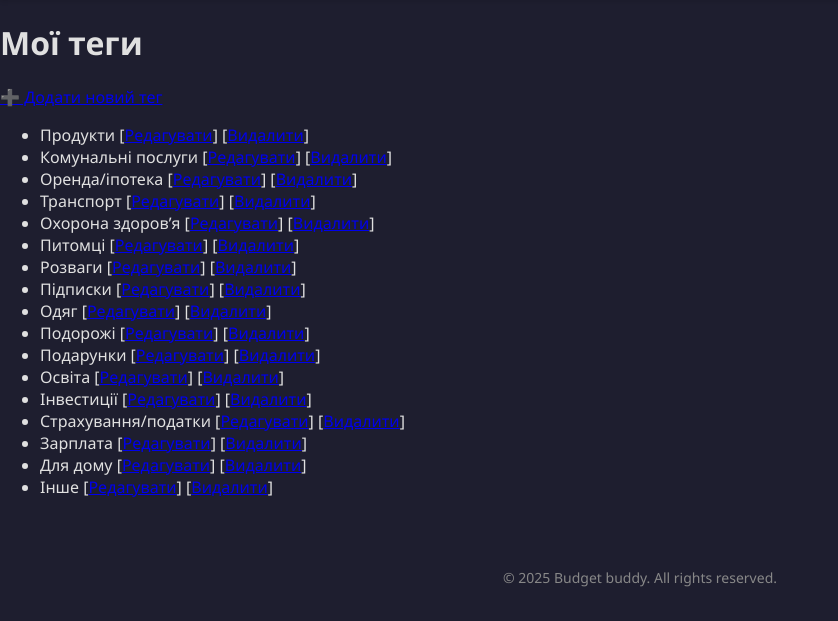
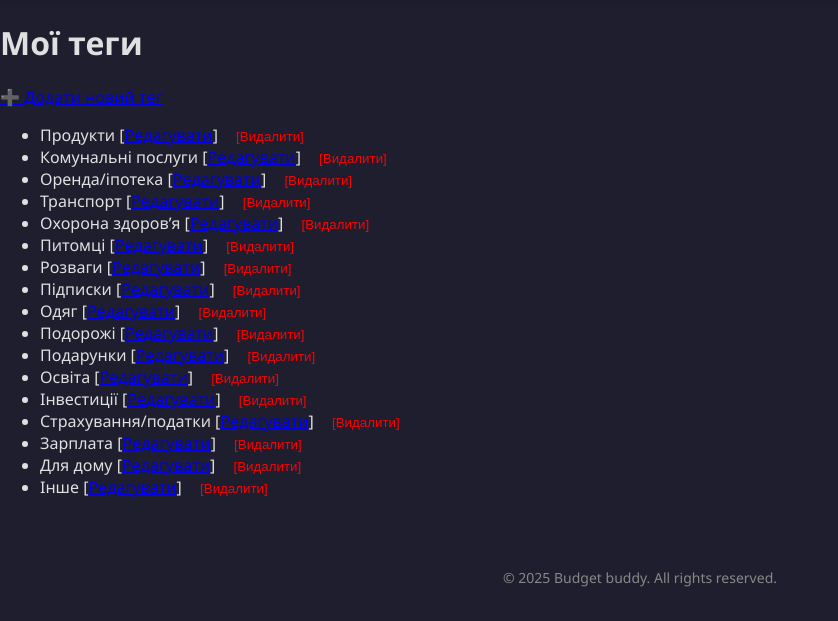
Before and after one commit to Daert-art/budget_buddy, a Django app: page /tags/ in a window 1280 px wide. Shown: the part 233-854 px from the top of the page, without its empty margins (0-838 px from the left). Run offline with Django 5.2, Linux system fonts and the light colour scheme; a user stored in the database is signed in; data comes from the database, SQL or seed files in the repository; both versions use the stored data as it was after the commit.

Commit message:
подправил удаление тега

```diff
--- a/apps/core/templates/core/pages/tag_list.html
+++ b/apps/core/templates/core/pages/tag_list.html
@@ -7,7 +7,18 @@
             <li>
                 {{ tag.name }}
                 [<a href="{% url 'core:tag_edit' tag.pk %}">Редагувати</a>]
-        [<a href="{% url 'core:tag_delete' tag.pk %}">Видалити</a>]
+                {# Форма видалення #}
+                <form
+                        action="{% url 'core:tag_delete' tag.pk %}"
+                        method="post"
+                        style="display:inline; margin-left:0.5rem;"
+                >
+                    {% csrf_token %}
+                    <button type="submit"
+                            style="background:none; border:none; color:red; cursor:pointer;">
+                        [Видалити]
+                    </button>
+                </form>
             </li>
         {% empty %}
             <li>Поки що немає жодного тегу.</li>
```
Also changed, not shown: db.sqlite3. Lines whose indentation alone changed are shown as unchanged.
